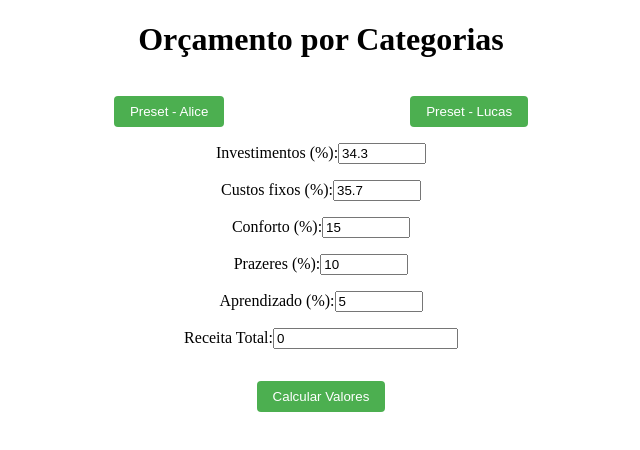
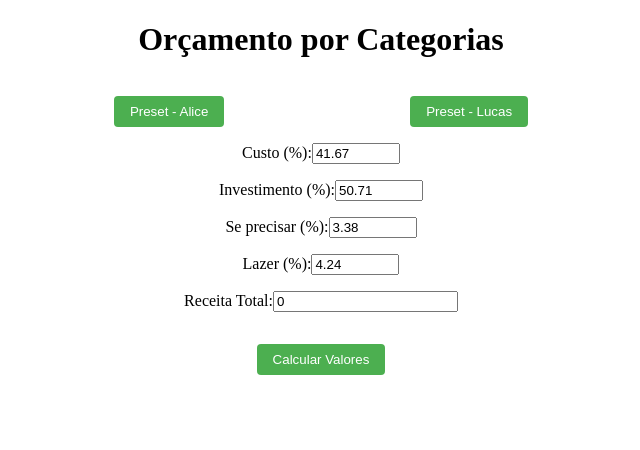
Before and after one commit to LucasCamposFerreira/financas, a Vue app: page / in a window 1280 px wide. Both pictures are taken after a click on the button "Preset - Lucas". Shown: the top 450 px of the page, without its empty margins (319-959 px from the left). Built offline with nearby package versions, Linux system fonts and the light colour scheme.

Commit message:
Update App.vue

```diff
--- a/src/App.vue
+++ b/src/App.vue
@@ -3,12 +3,24 @@
     <h1>Orçamento por Categorias</h1>
 
     <div class="presets">
-      <button @click="aplicarPreset('Alice')">Preset - Alice</button>
-      <button @click="aplicarPreset('Lucas')">Preset - Lucas</button>
+      <button @click="ativarPreset('alice')">Preset - Alice</button>
+      <button @click="ativarPreset('lucas')">Preset - Lucas</button>
     </div>
 
     <form @submit.prevent="calcularValores">
-      <div v-for="(categoria, index) in categorias" :key="index">
+      <div v-if="presetAtivo === 'alice'" v-for="(categoria, index) in categoriasAlice" :key="index">
+        <label :for="categoria.nome">{{ categoria.nome }} (%):</label>
+        <input
+          type="number"
+          v-model.number="categoria.percentual"
+          min="0"
+          max="100"
+          step="0.01"
+          required
+        />
+      </div>
+
+      <div v-if="presetAtivo === 'lucas'" v-for="(categoria, index) in categoriasLucas" :key="index">
         <label :for="categoria.nome">{{ categoria.nome }} (%):</label>
         <input
           type="number"
@@ -63,23 +75,29 @@
       </tbody>
     </table>
 
-    <!-- Botão só será exibido se a tabela de valores calculados estiver presente -->
     <button v-if="valoresCalculados.length" @click="exportarTabela">Exportar Tabela como PNG</button>
   </div>
 </template>
 
 <script>
-import domtoimage from 'dom-to-image';
+import domtoimage from "dom-to-image";
 
 export default {
   data() {
     return {
-      categorias: [
+      presetAtivo: "alice",
+      categoriasAlice: [
         { nome: "Investimentos", percentual: 0 },
         { nome: "Custos fixos", percentual: 0 },
         { nome: "Conforto", percentual: 0 },
         { nome: "Prazeres", percentual: 0 },
         { nome: "Aprendizado", percentual: 0 },
+      ],
+      categoriasLucas: [
+        { nome: "Custo", percentual: 0 },
+        { nome: "Investimento", percentual: 0 },
+        { nome: "Se precisar", percentual: 0 },
+        { nome: "Lazer", percentual: 0 },
       ],
       receita: 0,
       dizimo: null,
@@ -88,22 +106,22 @@ export default {
     };
   },
   methods: {
-    aplicarPreset(preset) {
-      if (preset === "Alice") {
-        this.categorias = [
+    ativarPreset(preset) {
+      this.presetAtivo = preset;
+      if (preset === "alice") {
+        this.categoriasAlice = [
           { nome: "Investimentos", percentual: 46.3 },
           { nome: "Custos fixos", percentual: 28.7 },
           { nome: "Conforto", percentual: 10.0 },
           { nome: "Prazeres", percentual: 10.0 },
           { nome: "Aprendizado", percentual: 5.0 },
         ];
-      } else if (preset === "Lucas") {
-        this.categorias = [
-          { nome: "Investimentos", percentual: 34.3 },
-          { nome: "Custos fixos", percentual: 35.7 },
-          { nome: "Conforto", percentual: 15.0 },
-          { nome: "Prazeres", percentual: 10.0 },
-          { nome: "Aprendizado", percentual: 5.0 },
+      } else if (preset === "lucas") {
+        this.categoriasLucas = [
+          { nome: "Custo", percentual: 41.67 },
+          { nome: "Investimento", percentual: 50.71 },
+          { nome: "Se precisar", percentual: 3.38 },
+          { nome: "Lazer", percentual: 4.24 },
         ];
       }
     },
@@ -111,7 +129,9 @@ export default {
       this.dizimo = this.receita * 0.1;
       this.receitaAposDizimo = this.receita - this.dizimo;
 
-      this.valoresCalculados = this.categorias.map((categoria) => {
+      const categoriasAtuais = this.presetAtivo === "alice" ? this.categoriasAlice : this.categoriasLucas;
+
+      this.valoresCalculados = categoriasAtuais.map((categoria) => {
         return {
           nome: categoria.nome,
           percentual: categoria.percentual,
@@ -121,7 +141,8 @@ export default {
     },
     exportarTabela() {
       const tabela = document.getElementById("tabela");
-      domtoimage.toPng(tabela)
+      domtoimage
+        .toPng(tabela)
         .then((dataUrl) => {
           const link = document.createElement("a");
           link.download = "tabela_orcamento.png";
@@ -183,7 +204,8 @@ table {
   border-collapse: collapse;
 }
 
-th, td {
+th,
+td {
   padding: 8px;
   border: 1px solid #ddd;
 }
```
